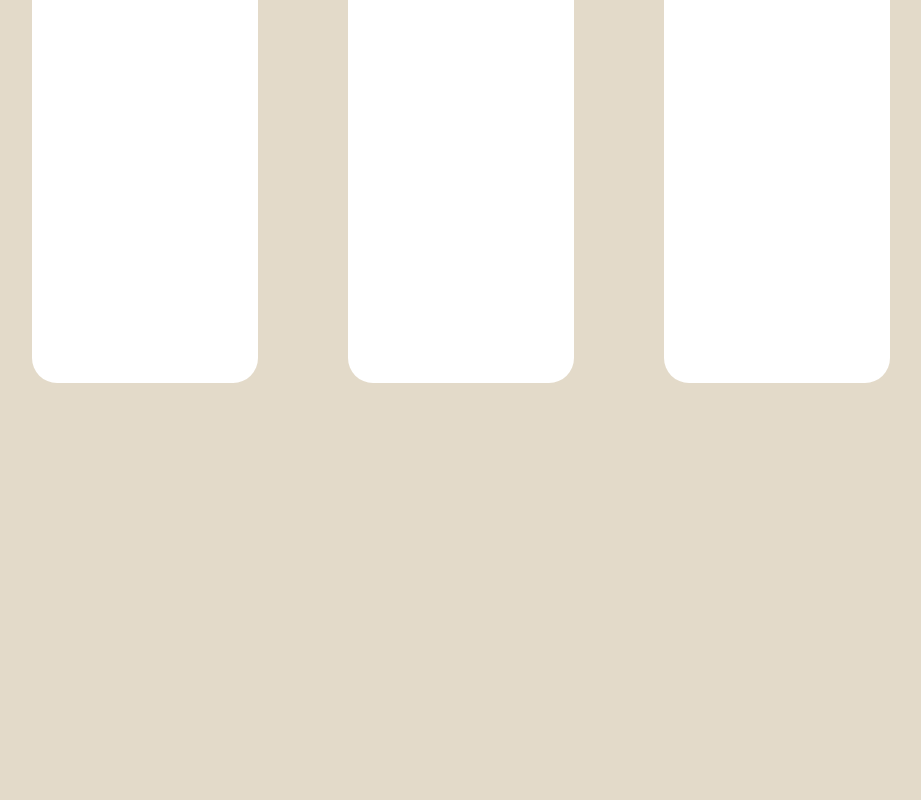
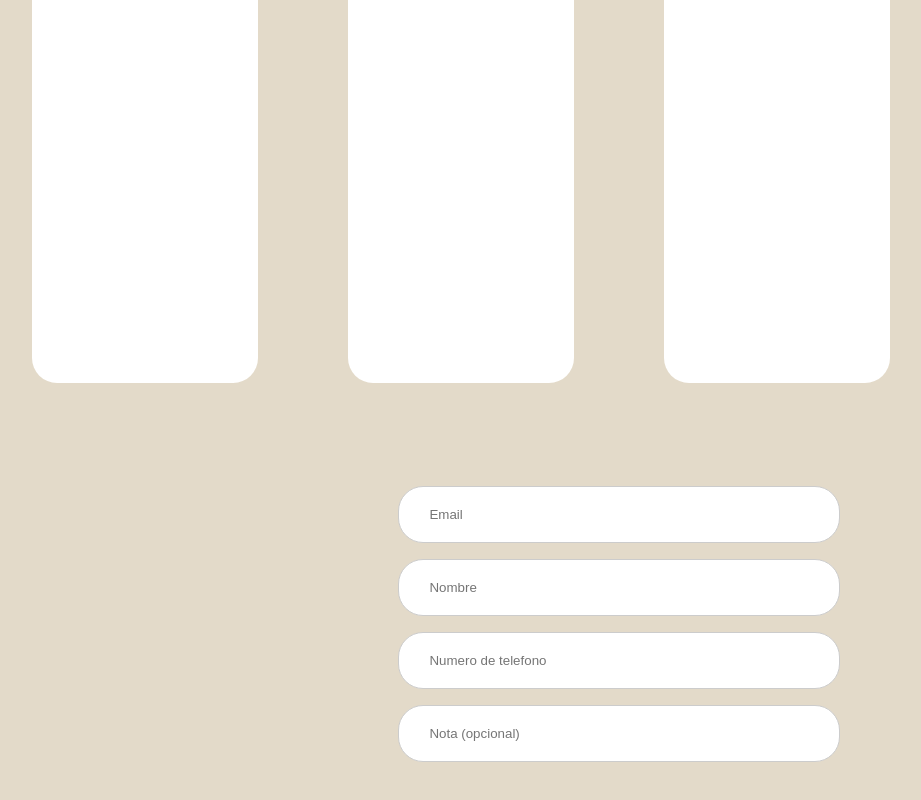
Before and after one commit to genesisrrios/Portfolio, a Vue app: page / in a window 1280 px wide. Shown: the part 1885-2685 px from the top of the page, without its empty margins (21-942 px from the left). Before the commit the page ends 2321 px from the top, so only its background shows below. Built offline with nearby package versions, Linux system fonts and the light colour scheme.

Commit message:
Added the technologies container, added the forms container.

```diff
--- a/src/App.vue
+++ b/src/App.vue
@@ -4,6 +4,8 @@
     <TheMainText />
     <TheExperienceInformationContainer/>
     <TheProjectsContainer/>
+    <TheContactUsForm/>
+    <TheTechnologiesContainer/>
     </div>
 </template>
 
@@ -12,6 +14,8 @@ import TheSideBar from "./components/TheSideBar";
 import TheExperienceInformationContainer from "./components/TheExperienceInformationContainer";
 import TheMainText from "./components/TheMainText";
 import TheProjectsContainer from "./components/TheProjectsContainer";
+import TheContactUsForm from "./components/TheContactUsForm";
+import TheTechnologiesContainer from "./components/TheTechnologiesContainer"
 
 export default {
   name: "app",
@@ -19,7 +23,10 @@ export default {
     TheSideBar,
     TheExperienceInformationContainer,
     TheMainText,
-    TheProjectsContainer },
+    TheProjectsContainer,
+    TheContactUsForm,
+    TheTechnologiesContainer
+     },
   mounted() {
 
   },
--- /dev/null
+++ b/src/components/TheContactUsForm.vue
@@ -0,0 +1,46 @@
+<template>
+    <div class="container">
+      <div class="container-flex">
+        <input placeholder="Email" class="input-box" type="email" name="email">
+      </div>
+      <div class="container-flex">
+        <input placeholder="Nombre" class="input-box" type="text" name="name">
+      </div>
+      <div class="container-flex">
+        <input placeholder="Numero de telefono" class="input-box" type="text" name="phone">
+      </div>
+      <div class="container-flex">
+        <input placeholder="Nota (opcional)" class="input-box" type="text" name="subject">
+      </div>
+  </div>
+</template>
+
+<script>
+export default {
+  name: "TheContactUsForm"
+};
+</script>
+
+<style scoped>
+.container {
+  width: 100%;
+  height: 100vh;
+  padding-top: 50px;
+}
+.container-flex{
+  display: flex;
+  flex-direction: row;
+  align-items: center;
+  justify-content: center;
+}
+.input-box{
+    width: 30%;
+    background-color: white;
+    border-radius: 25px;
+    justify-content: left;
+	padding: 20px 30px;
+	margin: 8px 0;
+	display: inline-block;
+	border: 1px solid #ccc;
+}
+</style>
--- /dev/null
+++ b/src/components/TheTechnologiesContainer.vue
@@ -0,0 +1,19 @@
+<template>
+    <div class="container">
+
+  </div>
+</template>
+
+<script>
+export default {
+  name: "TheTechnologiesContainer"
+};
+</script>
+
+<style scoped>
+.container {
+  width: 100%;
+  height: 100vh;
+  padding-top: 50px;
+}
+</style>
```
Also changed, not shown: 1 other file (tests, documents, lock files or other folders).
